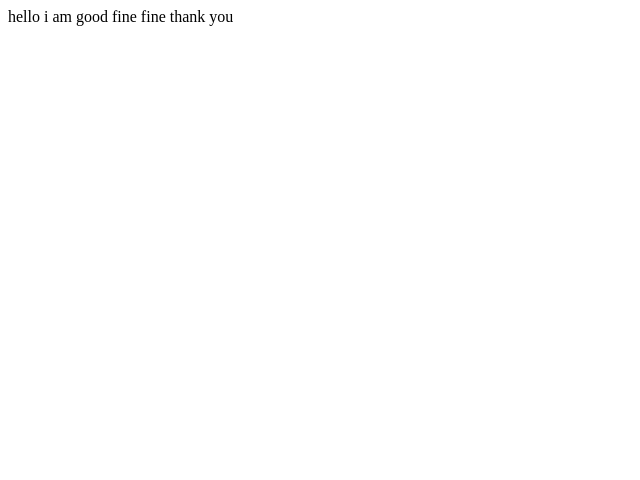
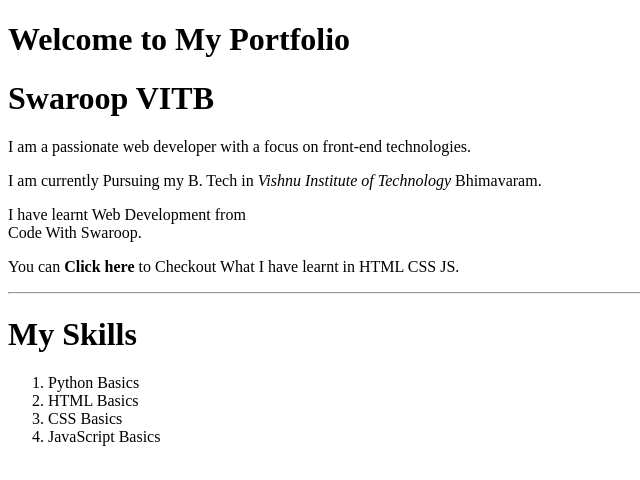
Before and after one commit to hasithH/hasith-s-portfolio, a plain HTML site: page index.html in a window 1280 px wide. Shown: the whole page, without its empty margins (0-640 px from the left). Drawn offline with Linux system fonts and the light colour scheme.

Commit message:
add to my website

```diff
--- a/index.html
+++ b/index.html
@@ -1 +1,28 @@
-hello i am good fine fine thank you
+<!DOCTYPE html>
+<html lang="en">
+<head>
+    <meta charset="UTF-8">
+    <meta name="viewport" content="width=device-width, initial-scale=1.0">
+    <title>Student Portfolio</title>
+</head>
+<body>
+            <h1 >Welcome to My Portfolio</h1>
+
+                    <h1>Swaroop VITB</h1>
+                    <p>I am a passionate web developer with a focus on front-end technologies.</p>
+                    <p>I am currently Pursuing my B. Tech in <em>Vishnu Institute of Technology</em> Bhimavaram.</p>
+                    <p>I have learnt Web Development from <br>Code With Swaroop.</p>
+                    <p>You can <strong>Click here</strong> to Checkout What I have learnt in HTML CSS JS.</p>
+
+                <hr>
+
+                    <h1>My Skills</h1>
+                    <ol>
+                        <li>Python Basics</li>
+                        <li>HTML Basics</li>
+                        <li>CSS Basics</li>
+                        <li>JavaScript Basics</li>
+                    </ol>
+</body>
+
+</html>
```
